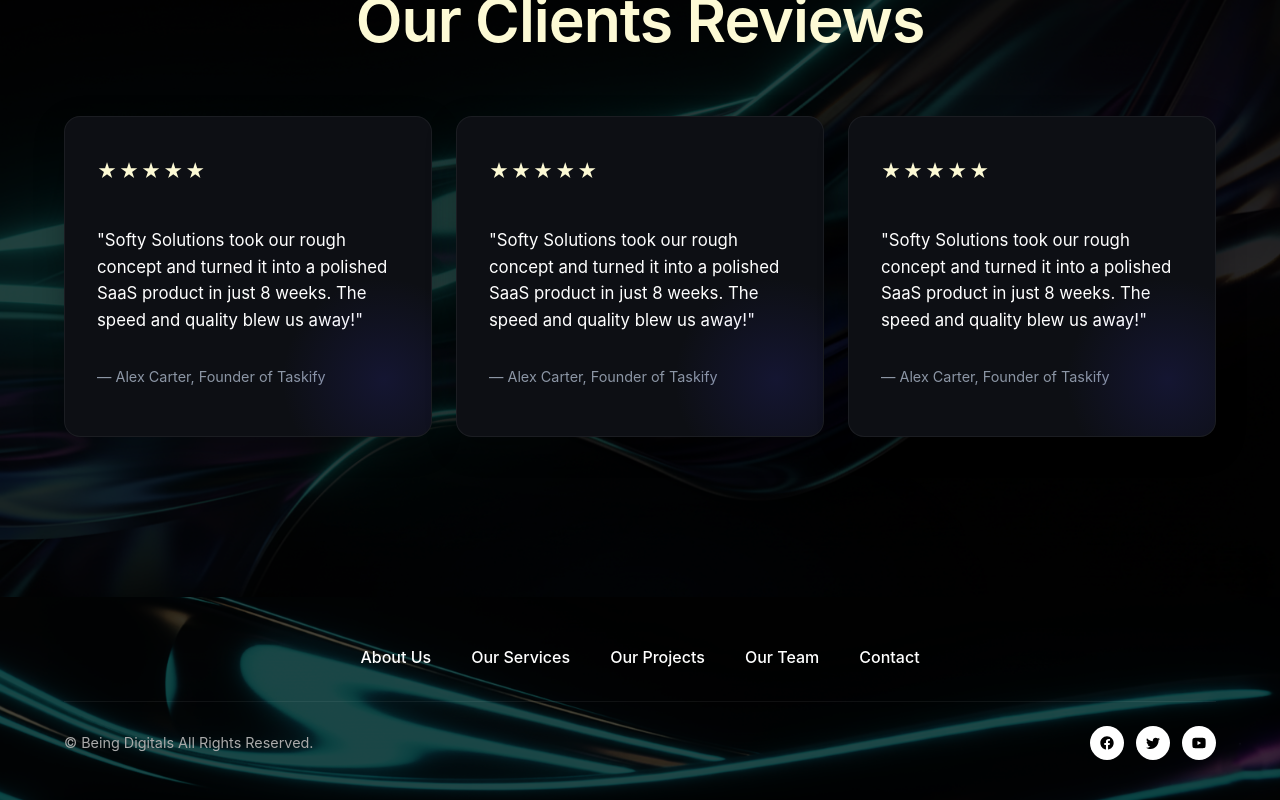
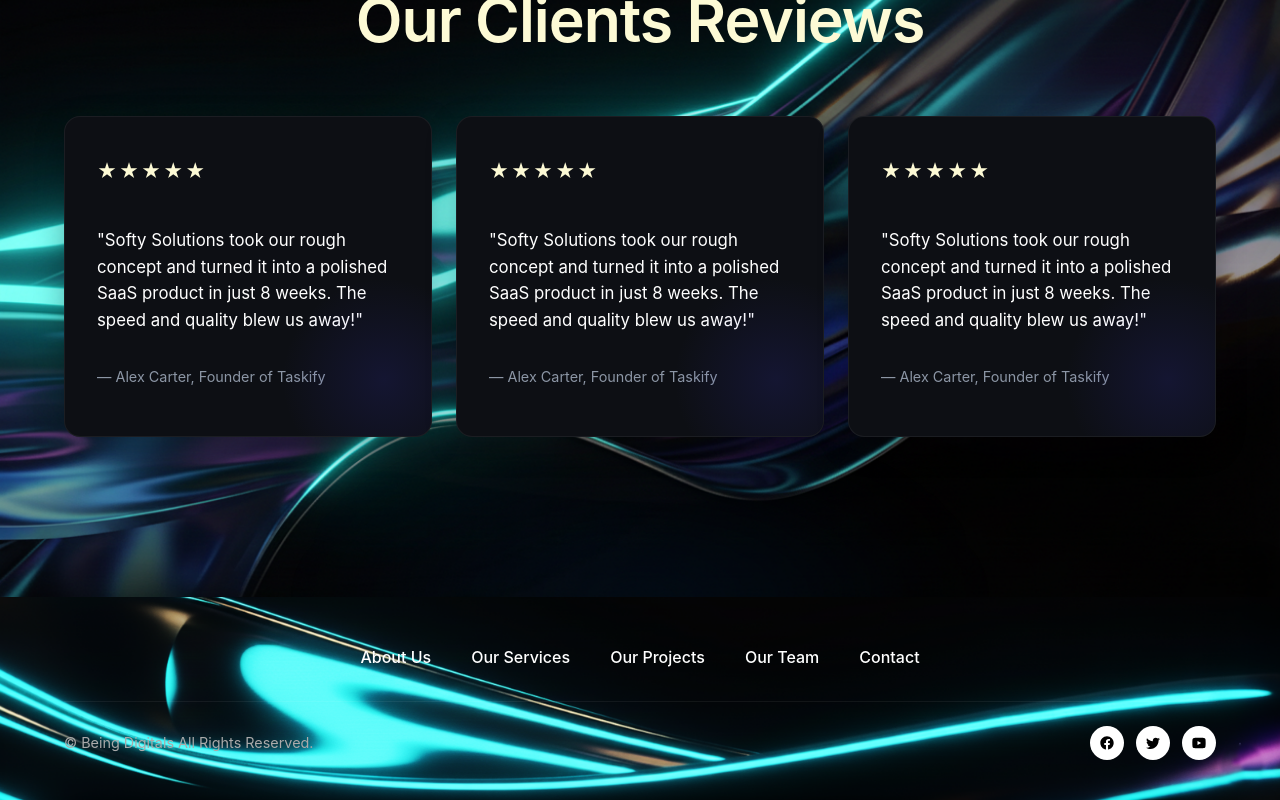
Before and after one commit to Abdullahhx/Being_digital_react, a React (Vite) app: page /about in a window 1280 px wide. Shown: the part 3024-3824 px from the top of the page. Built offline with nearby package versions, Linux system fonts and the light colour scheme.

Commit message:
Remove dark overlays and dimming on testimonials and footer background images

```diff
--- a/src/components/Footer.css
+++ b/src/components/Footer.css
@@ -12,7 +12,7 @@
   background-image: url('../assets/footer_bg.png');
   background-size: cover;
   background-position: center bottom;
-  opacity: 0.8; /* Higher opacity to show the rich texture */
+  opacity: 1; /* Keep it fully opaque */
   pointer-events: none;
   z-index: 0;
 }
@@ -25,7 +25,7 @@
   left: 0;
   width: 100%;
   height: 100%;
-  background: rgba(0, 0, 0, 0.65);
+  background: rgba(0, 0, 0, 0); /* Removed dark overlay to keep image bright */
   pointer-events: none;
   z-index: 0;
 }
--- a/src/components/Testimonials.css
+++ b/src/components/Testimonials.css
@@ -17,7 +17,7 @@
   left: 0;
   width: 100%;
   height: 100%;
-  background: rgba(0, 0, 0, 0.75); /* Dark enough for readability but shows the texture */
+  background: rgba(0, 0, 0, 0); /* Dark overlay removed to keep image bright */
   z-index: 1;
 }
 
```
